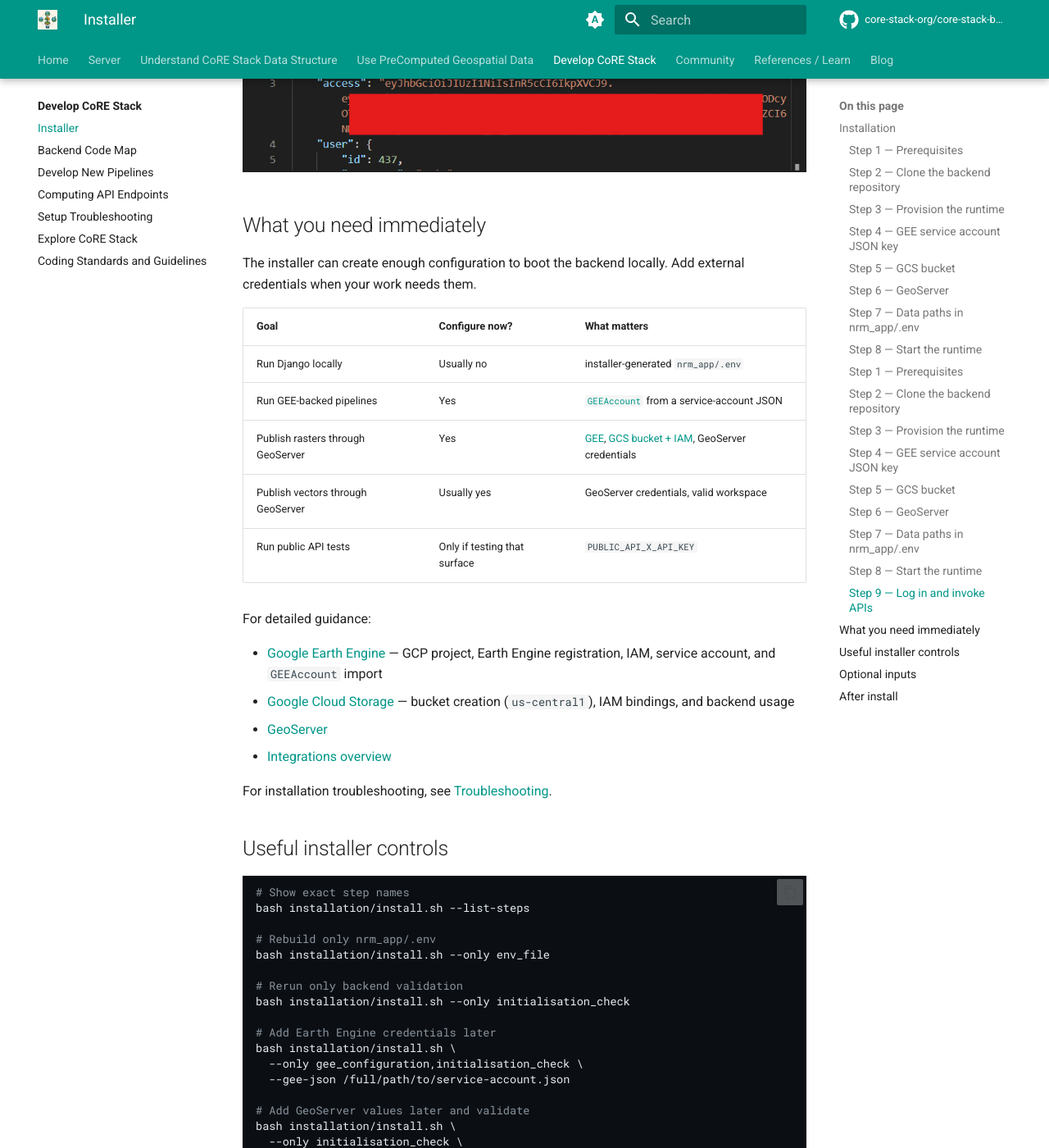
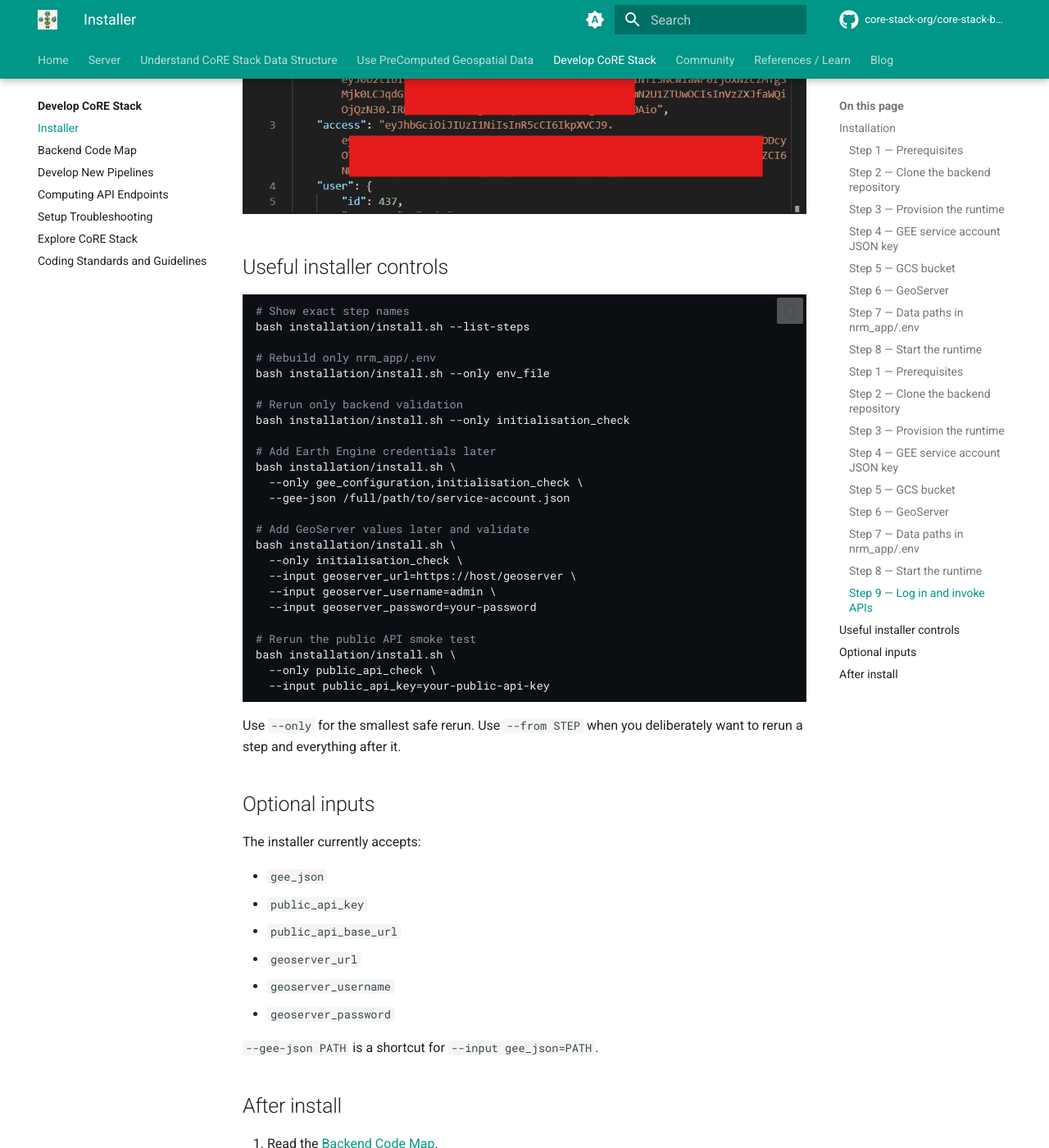
Before and after one commit to core-stack-org/core-stack-docs, an MkDocs documentation site: the page built from docs/developers/installer.md, in a window 1280 px wide and 1400 px high, scrolled down 5876 px. Shown: the whole window at 82% size. Built offline with MkDocs 1.6.1 and Material for MkDocs 9.7.7, drawn with Linux system fonts in a browser that asks for light colours; comment, search, counter and statistics services are not loaded; some of the changed text lies outside the part shown.

Commit message:
remove what you can do next

````diff
--- a/docs/developers/installer.md
+++ b/docs/developers/installer.md
@@ -10,7 +10,7 @@
 - **Native (Linux)** — uses the backend installer on Ubuntu or WSL2. It sets up Python, PostgreSQL, RabbitMQ, the runtime `.env`, migrations, seed data, optional Earth Engine credentials, admin-boundary data, and the built-in initialization check.
 - **Docker** — runs the application and GeoServer in containers. Best when you want a pre-built runtime without installing dependencies on the host.
 
-Shared topics (integrations, troubleshooting, installer flags) apply to both paths and are documented after the installation tabs.
+Optional integrations (GEE, GCS, GeoServer) are Steps 4–6 above. Installer flags and troubleshooting are documented below.
 
 ## Installation
 
@@ -313,16 +313,16 @@
 
 On Docker, replace the host with `http://127.0.0.1:9001`. The response includes `access` (use on API calls), `refresh`, and `user`.
 
-**3. List `GEEAccount` records**
+**3. Get `gee_account_id`**
 
-After Step 4 (`gee_configuration`):
+Most computing `POST` bodies need a `gee_account_id`. List configured Earth Engine accounts (requires a valid JWT from step 2):
 
 ```bash
 curl -s http://127.0.0.1:8000/api/v1/geeaccounts/ \
   -H "Authorization: Bearer <access-token>"
 ```
 
-Use the numeric `id` as `gee_account_id` in computing requests.
+On Docker, use `http://127.0.0.1:9001` as the host. Use the numeric `id` from the response. If the list is empty, complete Step 4 in the Native or Docker tab above, or see [Google Earth Engine](integrations/google-earth-engine.md).
 
 **4. Call a computing API**
 
@@ -363,27 +363,6 @@
 | 3 | **Computing — LULC for tehsil** | Sample `POST`; needs Celery on queue `nrm` |
 
 ![Postman login example](../assets/postman-auth.png)
-
-## What you need immediately
-
-The installer can create enough configuration to boot the backend locally. Add external credentials when your work needs them.
-
-| Goal | Configure now? | What matters |
-| --- | --- | --- |
-| Run Django locally | Usually no | installer-generated `nrm_app/.env` |
-| Run GEE-backed pipelines | Yes | [`GEEAccount`](integrations/google-earth-engine.md) from a service-account JSON |
-| Publish rasters through GeoServer | Yes | [GEE](integrations/google-earth-engine.md), [GCS bucket + IAM](integrations/gcs.md), GeoServer credentials |
-| Publish vectors through GeoServer | Usually yes | GeoServer credentials, valid workspace |
-| Run public API tests | Only if testing that surface | `PUBLIC_API_X_API_KEY` |
-
-For detailed guidance:
-
-- [Google Earth Engine](integrations/google-earth-engine.md) — GCP project, Earth Engine registration, IAM, service account, and `GEEAccount` import
-- [Google Cloud Storage](integrations/gcs.md) — bucket creation (`us-central1`), IAM bindings, and backend usage
-- [GeoServer](integrations/geoserver.md)
-- [Integrations overview](integrations/index.md)
-
-For installation troubleshooting, see [Troubleshooting](setup-troubleshooting.md).
 
 ## Useful installer controls
 
@@ -433,5 +412,6 @@
 ## After install
 
 1. Read the [Backend Code Map](backend-code-map.md).
-2. Run one request from [Build Pipelines](../pipelines/index.md#first-manual-run).
-3. Use [Troubleshooting](setup-troubleshooting.md) only when the installer or runtime names a failing step.
+2. Complete [Step 9 — Log in and invoke APIs](#step-9-log-in-and-invoke-apis) if you have not already.
+3. For integration deep-dives: [Integrations](integrations/index.md) (GEE, GCS, GeoServer).
+4. Use [Troubleshooting](setup-troubleshooting.md) when the installer or runtime names a failing step.
````
